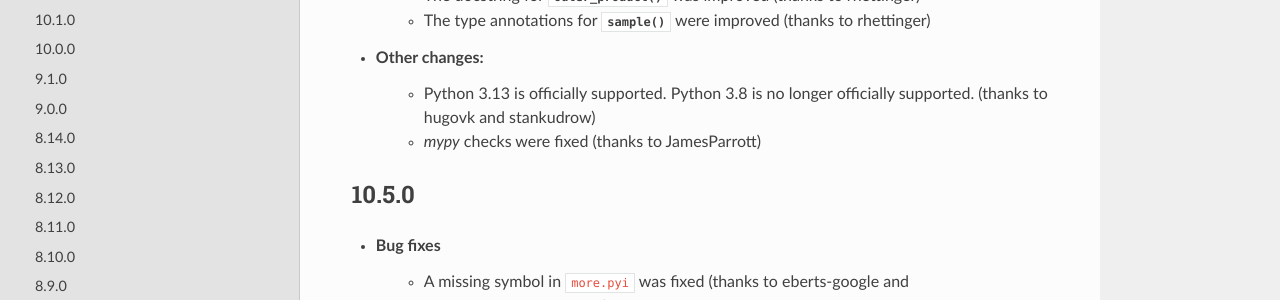
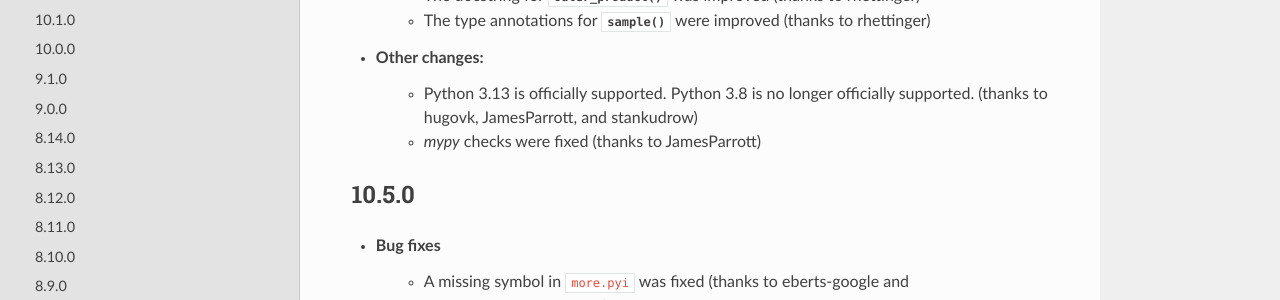
Before and after one commit to more-itertools/more-itertools, a Sphinx documentation site: the page built from docs/versions.rst, in a window 1280 px wide and 900 px high, scrolled down 464 px. Shown: the part 174-474 px from the top of the window. Built offline with Sphinx 7.4.7 and the Read the Docs theme 3.1.0, drawn with Linux system fonts in a browser that asks for light colours.

Commit message:
Update version docs

```diff
--- a/docs/versions.rst
+++ b/docs/versions.rst
@@ -21,7 +21,7 @@ Version History
     * The type annotations for :func:`sample` were improved (thanks to rhettinger)
 
 * Other changes:
-    * Python 3.13 is officially supported. Python 3.8 is no longer officially supported. (thanks to hugovk and stankudrow)
+    * Python 3.13 is officially supported. Python 3.8 is no longer officially supported. (thanks to hugovk, JamesParrott, and stankudrow)
     * `mypy` checks were fixed (thanks to  JamesParrott)
 
 10.5.0
```
